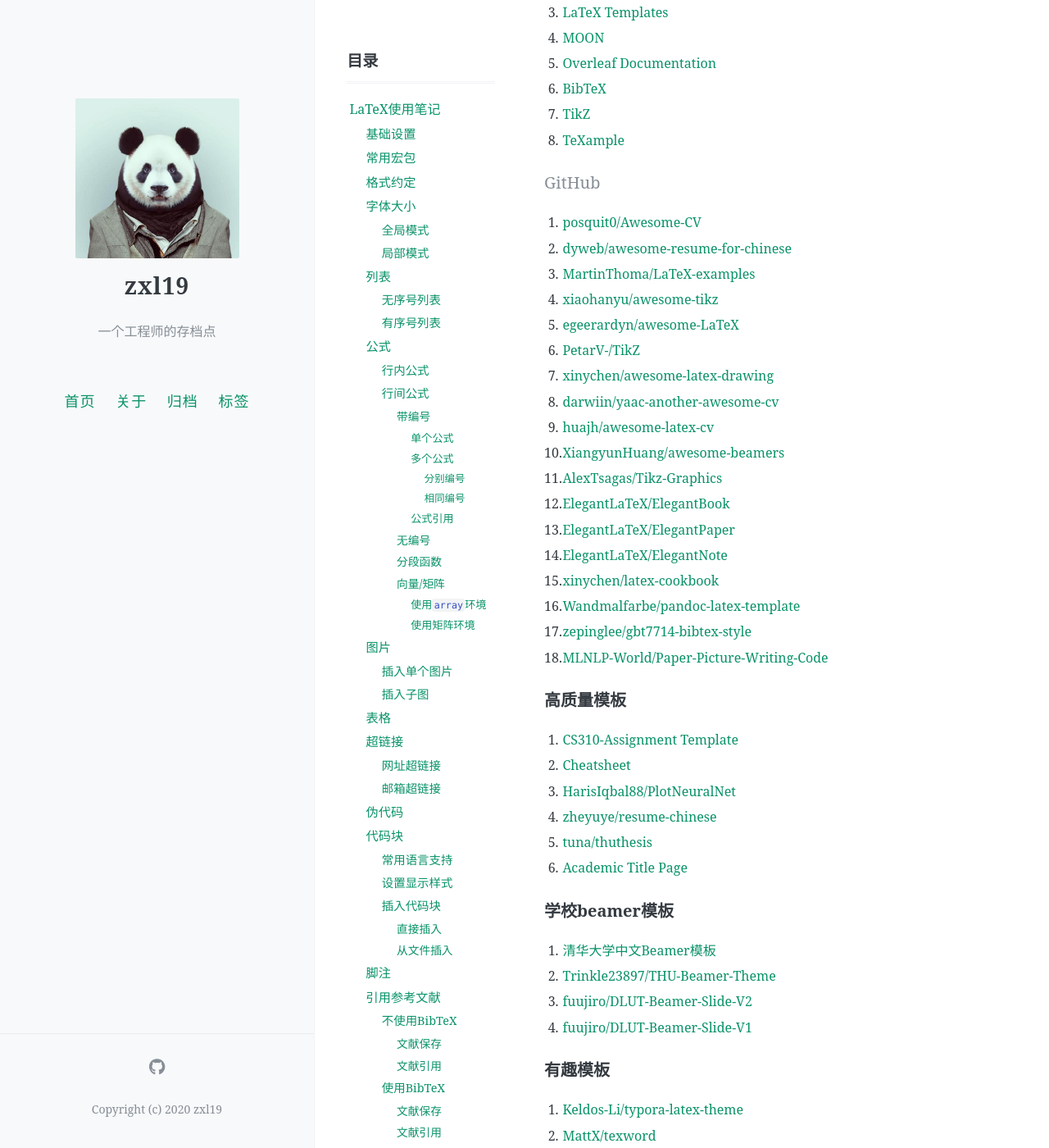
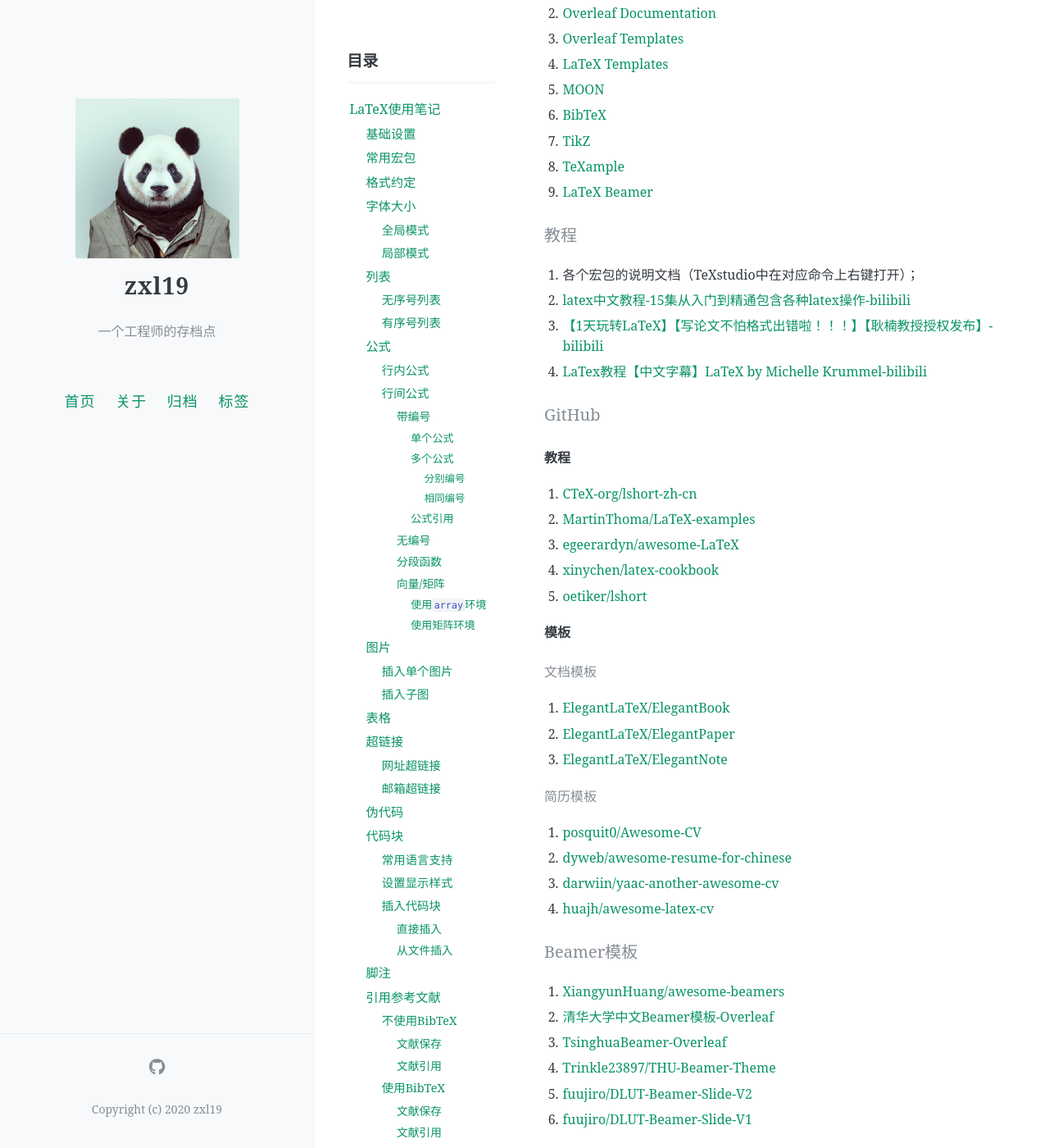
Before and after one commit to zxl19/zxl19.github.io, a Jekyll site: the page built from _posts/2021-03-29-latex-note.md, in a window 1280 px wide and 1400 px high, scrolled down 17488 px. Shown: the whole window at 82% size. Built offline with Jekyll 4.4.1, drawn with Linux system fonts in a browser that asks for light colours; formulas are drawn with MathJax 3; comment, search, counter and statistics services are not loaded; some of the changed text lies outside the part shown.

Commit message:
Update Posts

```diff
--- a/_posts/2021-03-29-latex-note.md
+++ b/_posts/2021-03-29-latex-note.md
@@ -664,14 +664,14 @@ int main()
 
 3. 预设样式说明：
 
-    - plain，按字母的顺序排列，比较次序为作者、年度和标题；
-    - unsrt，样式同plain，只是按照引用的先后排序；
-    - alpha，用作者名首字母+年份后两位作标号，以字母顺序排序；
-    - abbrv，类似plain，将月份全拼改为缩写，更显紧凑；
-    - ieeetr，国际电气电子工程师协会期刊样式；
-    - acm，美国计算机学会期刊样式；
-    - siam，美国工业和应用数学学会期刊样式；
-    - apalike，美国心理学学会期刊样式；
+    - `plain`：按字母的顺序排列，比较次序为作者、年度和标题；
+    - `unsrt`：样式同`plain`，只是按照引用的先后排序；
+    - `alpha`：用作者名首字母+年份后两位作标号，以字母顺序排序；
+    - `abbrv`：类似`plain`，将月份全拼改为缩写，更显紧凑；
+    - `ieeetr`：国际电气电子工程师协会期刊样式；
+    - `acm`：美国计算机学会期刊样式；
+    - `siam`：美国工业和应用数学学会期刊样式；
+    - `apalike`：美国心理学学会期刊样式；
 
 #### 文献引用
 
@@ -682,21 +682,23 @@ int main()
 
 #### 文献格式化工具
 
+##### `.bib`文件格式化
+
 1. [yuchenlin/rebiber](https://github.com/yuchenlin/rebiber)
 2. [MLNLP-World/SimBiber](https://github.com/MLNLP-World/SimBiber)
 
-## 绘图
+##### 引用样式格式化
 
-TODO：单独整理。
+1. [zepinglee/gbt7714-bibtex-style](https://github.com/zepinglee/gbt7714-bibtex-style)
+2. [Haixing-Hu/GBT7714-2005-BibTeX-Style](https://github.com/Haixing-Hu/GBT7714-2005-BibTeX-Style)
 
-### 转换工具
+## TikZ绘图
 
-1. [matlab2tikz/matlab2tikz](https://github.com/matlab2tikz/matlab2tikz)
-2. [nschloe/tikzplotlib](https://github.com/nschloe/tikzplotlib)
+- [x] 单独整理。
 
-## Beamer
+## Beamer演示文稿
 
-TODO：单独整理。
+- [ ] 单独整理。
 
 ## 高质量网站存档
 
@@ -733,96 +735,106 @@ TODO：单独整理。
 #### 网站
 
 1. [LaTeX工作室](https://www.latexstudio.net)
-2. [Overleaf Templates](https://www.overleaf.com/latex/templates)
-3. [LaTeX Templates](https://www.latextemplates.com)
-4. [MOON](https://www.moonpapers.com)
-5. [Overleaf Documentation](https://www.overleaf.com/learn)
+2. [Overleaf Documentation](https://www.overleaf.com/learn)
+3. [Overleaf Templates](https://www.overleaf.com/latex/templates)
+4. [LaTeX Templates](https://www.latextemplates.com)
+5. [MOON](https://www.moonpapers.com)
 6. [BibTeX](https://www.bibtex.com)
 7. [TikZ](https://tikz.net)
 8. [TeXample](https://texample.net)
+9. [LaTeX Beamer](https://latex-beamer.com)
+
+#### 教程
+
+1. 各个宏包的说明文档（TeXstudio中在对应命令上右键打开）；
+2. [latex中文教程-15集从入门到精通包含各种latex操作-bilibili](https://www.bilibili.com/video/BV15x411j7k6)
+3. [【1天玩转LaTeX】【写论文不怕格式出错啦！！！】【耿楠教授授权发布】-bilibili](https://www.bilibili.com/video/BV15b411j7Au)
+4. [LaTex教程【中文字幕】LaTeX by Michelle Krummel-bilibili](https://www.bilibili.com/video/BV1hK41157GG)
 
 #### GitHub
 
+##### 教程
+
+1. [CTeX-org/lshort-zh-cn](https://github.com/CTeX-org/lshort-zh-cn)
+2. [MartinThoma/LaTeX-examples](https://github.com/MartinThoma/LaTeX-examples)
+3. [egeerardyn/awesome-LaTeX](https://github.com/egeerardyn/awesome-LaTeX)
+4. [xinychen/latex-cookbook](https://github.com/xinychen/latex-cookbook)
+5. [oetiker/lshort](https://github.com/oetiker/lshort)
+
+##### 模板
+
+###### 文档模板
+
+1. [ElegantLaTeX/ElegantBook](https://github.com/ElegantLaTeX/ElegantBook)
+2. [ElegantLaTeX/ElegantPaper](https://github.com/ElegantLaTeX/ElegantPaper)
+3. [ElegantLaTeX/ElegantNote](https://github.com/ElegantLaTeX/ElegantNote)
+
+###### 简历模板
+
 1. [posquit0/Awesome-CV](https://github.com/posquit0/Awesome-CV)
 2. [dyweb/awesome-resume-for-chinese](https://github.com/dyweb/awesome-resume-for-chinese)
-3. [MartinThoma/LaTeX-examples](https://github.com/MartinThoma/LaTeX-examples)
-4. [xiaohanyu/awesome-tikz](https://github.com/xiaohanyu/awesome-tikz)
-5. [egeerardyn/awesome-LaTeX](https://github.com/egeerardyn/awesome-LaTeX)
-6. [PetarV-/TikZ](https://github.com/PetarV-/TikZ)
-7. [xinychen/awesome-latex-drawing](https://github.com/xinychen/awesome-latex-drawing)
-8. [darwiin/yaac-another-awesome-cv](https://github.com/darwiin/yaac-another-awesome-cv)
-9. [huajh/awesome-latex-cv](https://github.com/huajh/awesome-latex-cv)
-10. [XiangyunHuang/awesome-beamers](https://github.com/XiangyunHuang/awesome-beamers)
-11. [AlexTsagas/Tikz-Graphics](https://github.com/AlexTsagas/Tikz-Graphics)
-12. [ElegantLaTeX/ElegantBook](https://github.com/ElegantLaTeX/ElegantBook)
-13. [ElegantLaTeX/ElegantPaper](https://github.com/ElegantLaTeX/ElegantPaper)
-14. [ElegantLaTeX/ElegantNote](https://github.com/ElegantLaTeX/ElegantNote)
-15. [xinychen/latex-cookbook](https://github.com/xinychen/latex-cookbook)
-16. [Wandmalfarbe/pandoc-latex-template](https://github.com/Wandmalfarbe/pandoc-latex-template)
-17. [zepinglee/gbt7714-bibtex-style](https://github.com/zepinglee/gbt7714-bibtex-style)
-18. [MLNLP-World/Paper-Picture-Writing-Code](https://github.com/MLNLP-World/Paper-Picture-Writing-Code)
+3. [darwiin/yaac-another-awesome-cv](https://github.com/darwiin/yaac-another-awesome-cv)
+4. [huajh/awesome-latex-cv](https://github.com/huajh/awesome-latex-cv)
+
+#### Beamer模板
+
+1. [XiangyunHuang/awesome-beamers](https://github.com/XiangyunHuang/awesome-beamers)
+2. [清华大学中文Beamer模板-Overleaf](https://www.overleaf.com/latex/templates/qing-hua-da-xue-zhong-wen-beamer-mo-ban/djcnhxpwhrks)
+3. [TsinghuaBeamer-Overleaf](https://www.overleaf.com/latex/templates/tsinghuabeamer/gwchbskgbvrm)
+4. [Trinkle23897/THU-Beamer-Theme](https://github.com/Trinkle23897/THU-Beamer-Theme)
+5. [fuujiro/DLUT-Beamer-Slide-V2](https://github.com/fuujiro/DLUT-Beamer-Slide-V2)
+6. [fuujiro/DLUT-Beamer-Slide-V1](https://github.com/fuujiro/DLUT-Beamer-Slide-V1)
+
+#### 有趣模板
+
+1. [Wandmalfarbe/pandoc-latex-template](https://github.com/Wandmalfarbe/pandoc-latex-template)
+2. [Keldos-Li/typora-latex-theme](https://github.com/Keldos-Li/typora-latex-theme)
+3. [MattX/texword](https://github.com/MattX/texword)
 
 ### 高质量模板
 
 1. [CS310-Assignment Template](https://www.overleaf.com/latex/templates/cs310-assignment-template/qrqpndrxpcht)
 2. [Cheatsheet](https://www.latextemplates.com/template/cheatsheet)
-3. [HarisIqbal88/PlotNeuralNet](https://github.com/HarisIqbal88/PlotNeuralNet)
-4. [zheyuye/resume-chinese](https://github.com/zheyuye/resume-chinese)
-5. [tuna/thuthesis](https://github.com/tuna/thuthesis)
-6. [Academic Title Page](https://www.latextemplates.com/template/academic-title-page)
-
-### 学校beamer模板
-
-1. [清华大学中文Beamer模板](https://www.overleaf.com/latex/templates/qing-hua-da-xue-zhong-wen-beamer-mo-ban/djcnhxpwhrks)
-2. [Trinkle23897/THU-Beamer-Theme](https://github.com/Trinkle23897/THU-Beamer-Theme)
-3. [fuujiro/DLUT-Beamer-Slide-V2](https://github.com/fuujiro/DLUT-Beamer-Slide-V2)
-4. [fuujiro/DLUT-Beamer-Slide-V1](https://github.com/fuujiro/DLUT-Beamer-Slide-V1)
-
-### 有趣模板
-
-1. [Keldos-Li/typora-latex-theme](https://github.com/Keldos-Li/typora-latex-theme)
-2. [MattX/texword](https://github.com/MattX/texword)
+3. [zheyuye/resume-chinese](https://github.com/zheyuye/resume-chinese)
+4. [tuna/thuthesis](https://github.com/tuna/thuthesis)
+5. [Academic Title Page](https://www.latextemplates.com/template/academic-title-page)
 
 ## 参考
 
-1. 各个宏包的说明文档（TeXstudio中在对应命令上右键打开）
-2. [latex中文教程-15集从入门到精通包含各种latex操作-bilibili](https://www.bilibili.com/video/BV15x411j7k6)
-3. [【1天玩转LaTeX】【写论文不怕格式出错啦！！！】【耿楠教授授权发布】-bilibili](https://www.bilibili.com/video/BV15b411j7Au)
-4. [LaTex教程【中文字幕】LaTeX by Michelle Krummel-bilibili](https://www.bilibili.com/video/BV1hK41157GG)
-5. [!TeX-Stack Exchange](https://tex.stackexchange.com/questions/78101/when-and-why-should-i-use-tex-ts-program-and-tex-encoding)
-6. [argmin&argmax-CSDN博客](https://blog.csdn.net/SunshineSki/article/details/87893347)
-7. [矩阵转置-知乎](https://zhuanlan.zhihu.com/p/27490955)
-8. [\prime-CSDN博客](https://blog.csdn.net/yq_forever/article/details/109029875)
-9. [\triangleq-CSDN博客](https://blog.csdn.net/weixin_44550010/article/details/107864090)
-10. [\overline-Stack Exchange](https://tex.stackexchange.com/questions/408084/how-to-place-a-wide-bar-over-a-wide-expression)
-11. [公式上方下方大括号-百度经验](https://jingyan.baidu.com/article/020278118866ee1bcd9ce543.html)
-12. [长竖线-知乎](https://www.zhihu.com/question/35119859/answer/61268787)
-13. [\tab-Stack Exchange](https://tex.stackexchange.com/questions/198432/using-the-tab-command)
-14. [对号&错号-Stack Exchange](https://tex.stackexchange.com/questions/42619/x-mark-to-match-checkmark)
-15. [LaTeX页面设置-冬日暖阳的文章-知乎](https://zhuanlan.zhihu.com/p/360188228)
-16. [空格-Stack Exchange](https://tex.stackexchange.com/questions/31091/space-after-latex-commands)
-17. [音调1-CSDN博客](https://blog.csdn.net/xin_yu_xin/article/details/26467751)
-18. [音调2-知乎](https://zhuanlan.zhihu.com/p/75828544)
-19. [音调3-CSDN博客](https://blog.csdn.net/jianti9962/article/details/114481366)
-20. [字体大小-简书](https://www.jianshu.com/p/ad400d7fe885)
-21. [列表-CSDN博客](https://blog.csdn.net/HugoChen_cs/article/details/105189541)
-22. [公式1-简书](https://www.jianshu.com/p/97ec8a3739f6)
-23. [公式2-CSDN博客](https://blog.csdn.net/Strive_For_Future/article/details/118609968)
-24. [矩阵-知乎](https://zhuanlan.zhihu.com/p/266267223)
-25. [图片1-CSDN博客](https://blog.csdn.net/qq_38526623/article/details/103737589)
-26. [图片2-CSDN博客](https://blog.csdn.net/LeonSUST/article/details/89332744)
-27. [单元格换行-CSDN博客](https://blog.csdn.net/robertchenguangzhi/article/details/48916319)
-28. [\cline-CSDN博客](https://blog.csdn.net/huancaoo/article/details/113106636)
-29. [\rule-Stack Exchange](https://tex.stackexchange.com/questions/50352/inserting-a-small-vertical-space-in-a-table)
-30. [长度单位-CSDN博客](https://blog.csdn.net/robert_chen1988/article/details/52739825)
-31. [\multirow-CSDN博客](https://blog.csdn.net/robert_chen1988/article/details/80861246)
-32. [超链接-CSDN博客](https://blog.csdn.net/OOFFrankDura/article/details/90600855)
-33. [代码块1-Overleaf](https://www.overleaf.com/learn/latex/Code_listing)
-34. [代码块2-CSDN博客](https://blog.csdn.net/RobertChenGuangzhi/article/details/45126785)
-35. [脚注-LaTeX 工作室](https://www.latexstudio.net/archives/51620.html)
-36. [参考文献1-知乎](https://zhuanlan.zhihu.com/p/265479955)
-37. [参考文献2-知乎](https://zhuanlan.zhihu.com/p/114733612)
-38. [参考文献3-Stack Exchange](https://tex.stackexchange.com/questions/99615/backref-package-for-page-reference)
-39. [参考文献4-CSDN博客](https://blog.csdn.net/xovee/article/details/109715706)
-40. [参考文献5-CSDN博客](https://blog.csdn.net/xovee/article/details/109896563)
-41. [LaTeX公式转Word公式-简书](https://www.jianshu.com/p/0947ebcfc42e)
+1. [!TeX-Stack Exchange](https://tex.stackexchange.com/questions/78101/when-and-why-should-i-use-tex-ts-program-and-tex-encoding)
+2. [argmin&argmax-CSDN博客](https://blog.csdn.net/SunshineSki/article/details/87893347)
+3. [矩阵转置-知乎](https://zhuanlan.zhihu.com/p/27490955)
+4. [\prime-CSDN博客](https://blog.csdn.net/yq_forever/article/details/109029875)
+5. [\triangleq-CSDN博客](https://blog.csdn.net/weixin_44550010/article/details/107864090)
+6. [\overline-Stack Exchange](https://tex.stackexchange.com/questions/408084/how-to-place-a-wide-bar-over-a-wide-expression)
+7. [公式上方下方大括号-百度经验](https://jingyan.baidu.com/article/020278118866ee1bcd9ce543.html)
+8. [长竖线-知乎](https://www.zhihu.com/question/35119859/answer/61268787)
+9. [\tab-Stack Exchange](https://tex.stackexchange.com/questions/198432/using-the-tab-command)
+10. [对号&错号-Stack Exchange](https://tex.stackexchange.com/questions/42619/x-mark-to-match-checkmark)
+11. [LaTeX页面设置-冬日暖阳的文章-知乎](https://zhuanlan.zhihu.com/p/360188228)
+12. [空格-Stack Exchange](https://tex.stackexchange.com/questions/31091/space-after-latex-commands)
+13. [音调1-CSDN博客](https://blog.csdn.net/xin_yu_xin/article/details/26467751)
+14. [音调2-知乎](https://zhuanlan.zhihu.com/p/75828544)
+15. [音调3-CSDN博客](https://blog.csdn.net/jianti9962/article/details/114481366)
+16. [字体大小-简书](https://www.jianshu.com/p/ad400d7fe885)
+17. [列表-CSDN博客](https://blog.csdn.net/HugoChen_cs/article/details/105189541)
+18. [公式1-简书](https://www.jianshu.com/p/97ec8a3739f6)
+19. [公式2-CSDN博客](https://blog.csdn.net/Strive_For_Future/article/details/118609968)
+20. [矩阵-知乎](https://zhuanlan.zhihu.com/p/266267223)
+21. [图片1-CSDN博客](https://blog.csdn.net/qq_38526623/article/details/103737589)
+22. [图片2-CSDN博客](https://blog.csdn.net/LeonSUST/article/details/89332744)
+23. [单元格换行-CSDN博客](https://blog.csdn.net/robertchenguangzhi/article/details/48916319)
+24. [\cline-CSDN博客](https://blog.csdn.net/huancaoo/article/details/113106636)
+25. [\rule-Stack Exchange](https://tex.stackexchange.com/questions/50352/inserting-a-small-vertical-space-in-a-table)
+26. [长度单位-CSDN博客](https://blog.csdn.net/robert_chen1988/article/details/52739825)
+27. [\multirow-CSDN博客](https://blog.csdn.net/robert_chen1988/article/details/80861246)
+28. [超链接-CSDN博客](https://blog.csdn.net/OOFFrankDura/article/details/90600855)
+29. [代码块1-Overleaf](https://www.overleaf.com/learn/latex/Code_listing)
+30. [代码块2-CSDN博客](https://blog.csdn.net/RobertChenGuangzhi/article/details/45126785)
+31. [脚注-LaTeX工作室](https://www.latexstudio.net/archives/51620.html)
+32. [参考文献1-知乎](https://zhuanlan.zhihu.com/p/265479955)
+33. [参考文献2-知乎](https://zhuanlan.zhihu.com/p/114733612)
+34. [参考文献3-Stack Exchange](https://tex.stackexchange.com/questions/99615/backref-package-for-page-reference)
+35. [参考文献4-CSDN博客](https://blog.csdn.net/xovee/article/details/109715706)
+36. [参考文献5-CSDN博客](https://blog.csdn.net/xovee/article/details/109896563)
+37. [LaTeX公式转Word公式-简书](https://www.jianshu.com/p/0947ebcfc42e)
```
Also changed, not shown: _posts/2021-05-25-slam-tool.md (+14 -3 lines), _posts/2021-05-31-awesome-list.md (+2 -1 lines), _posts/2021-08-23-eigen-note.md (+13 -12 lines), _posts/2022-07-20-tikz-note.md (+27 -8 lines).
